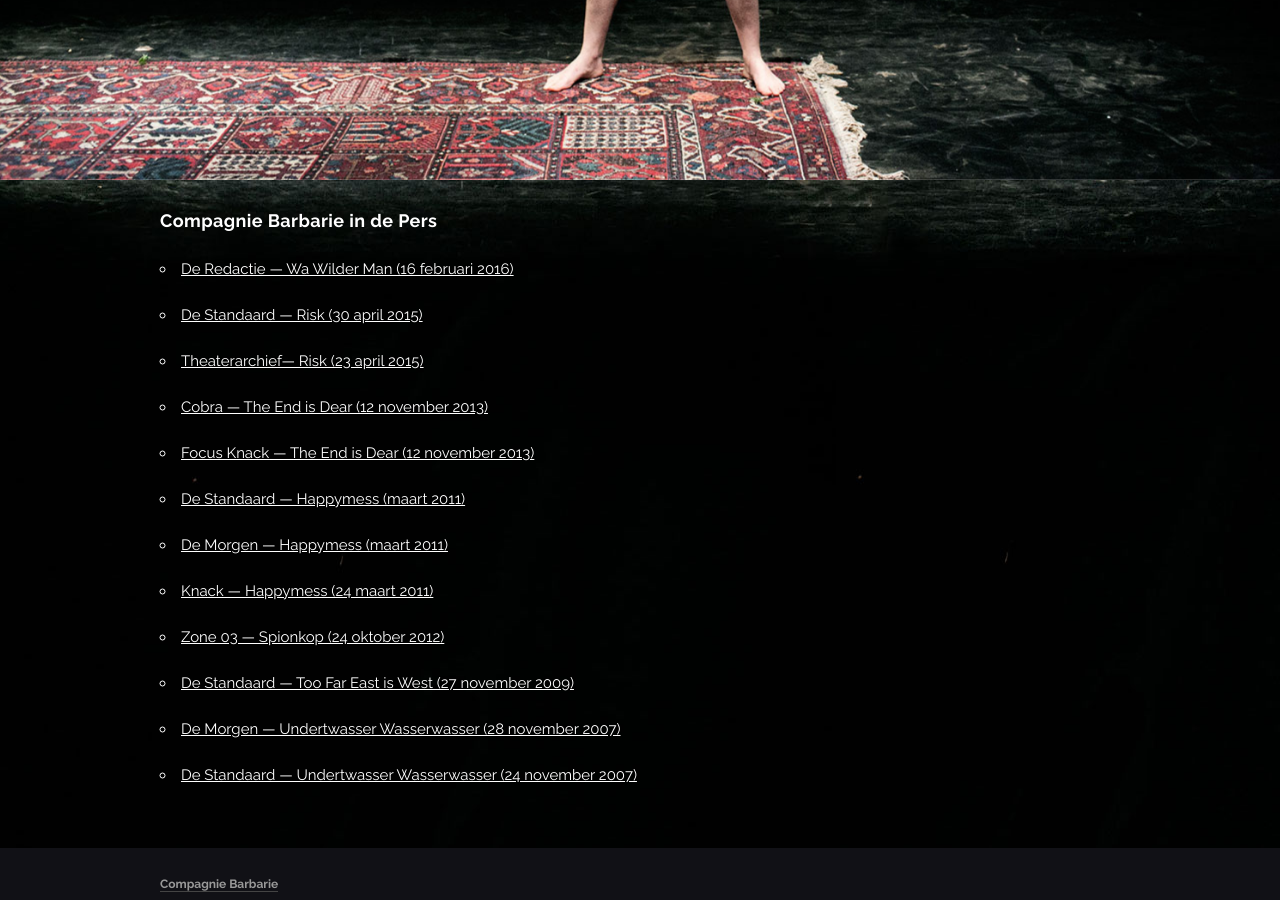
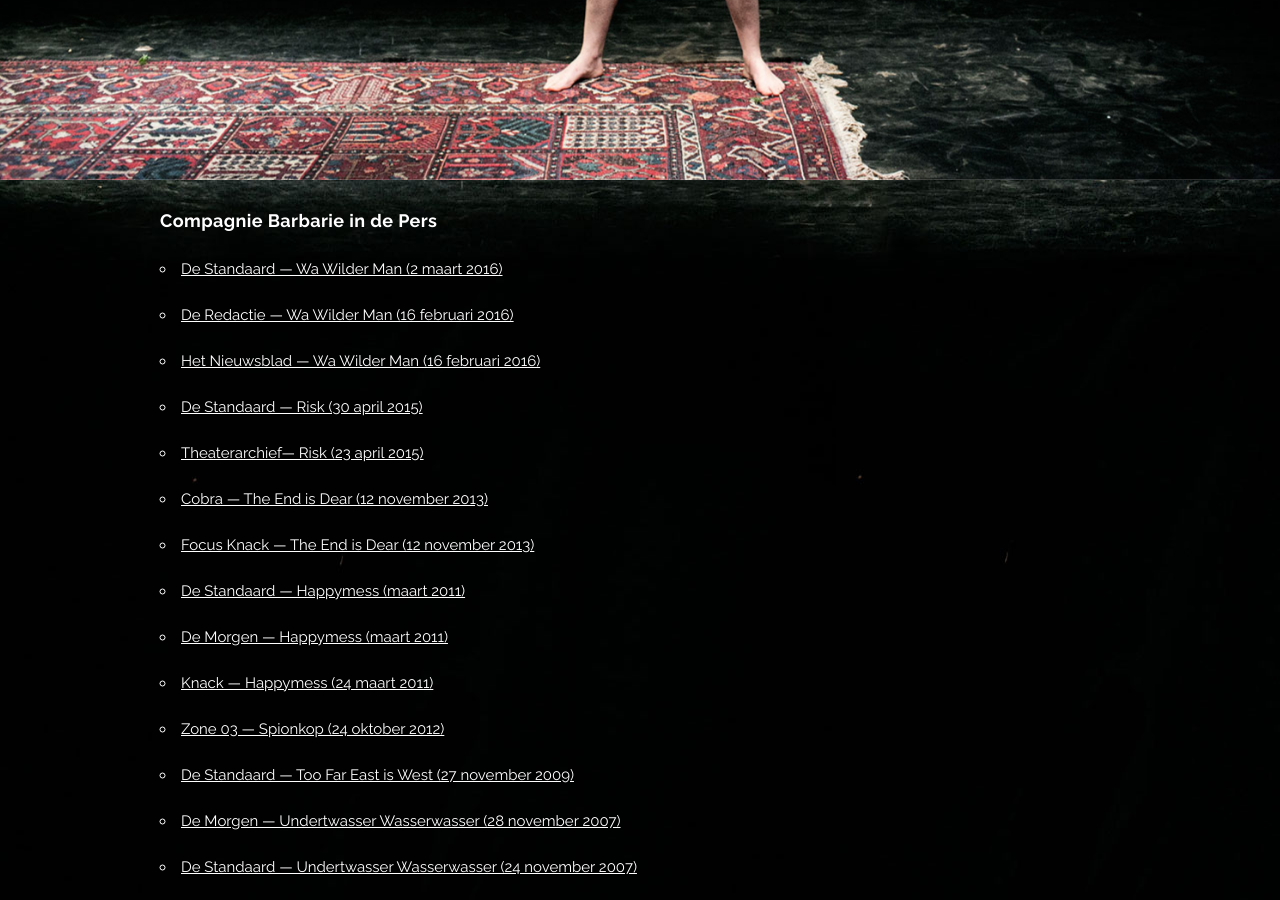
Before and after one commit to ciebarbarie/ciebarbarie, a Jekyll site: the page built from pers.md, in a window 1280 px wide and 900 px high, scrolled down 724 px. Built offline with Jekyll 4.4.1, drawn with Linux system fonts in a browser that asks for light colours; nearby versions of some CDN libraries; some web fonts are replaced; library files that are not in the unit come from our copies.

Commit message:
Recensies Wa Wilder Man.

```diff
--- a/pers.md
+++ b/pers.md
@@ -15,7 +15,9 @@ images:
 </style>
 
 ## Compagnie Barbarie in de Pers
+- <a href="/pers/2016-03-02-wa-wilder-man-de-standaard.pdf">De Standaard — Wa Wilder Man (2 maart 2016)</a>
 - <a href="https://vimeo.com/155807523">De Redactie — Wa Wilder Man (16 februari 2016)</a>
+- <a href="/pers/2016-02-16-wa-wilder-man-het-nieuwsblad.pdf">Het Nieuwsblad — Wa Wilder Man (16 februari 2016)</a>
 - <a href="/pers/2015-04-30-risk-de-standaard.pdf">De Standaard — Risk (30 april 2015)</a>
 - <a href="/pers/2015-04-23-risk-theaterarchief.pdf">Theaterarchief— Risk (23 april 2015)</a>
 - <a href="/pers/2013-11-12-the-end-is-dear-cobra.pdf">Cobra — The End is Dear (12 november 2013)</a>
```
Also changed, not shown: 2 other files.
